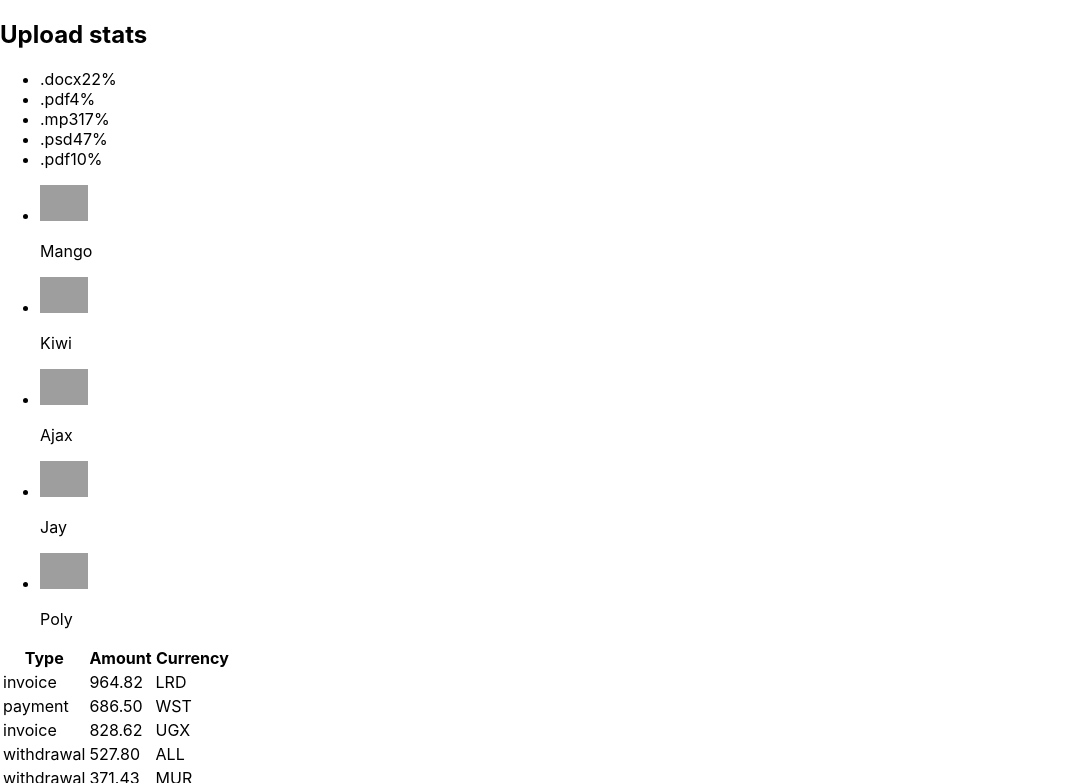
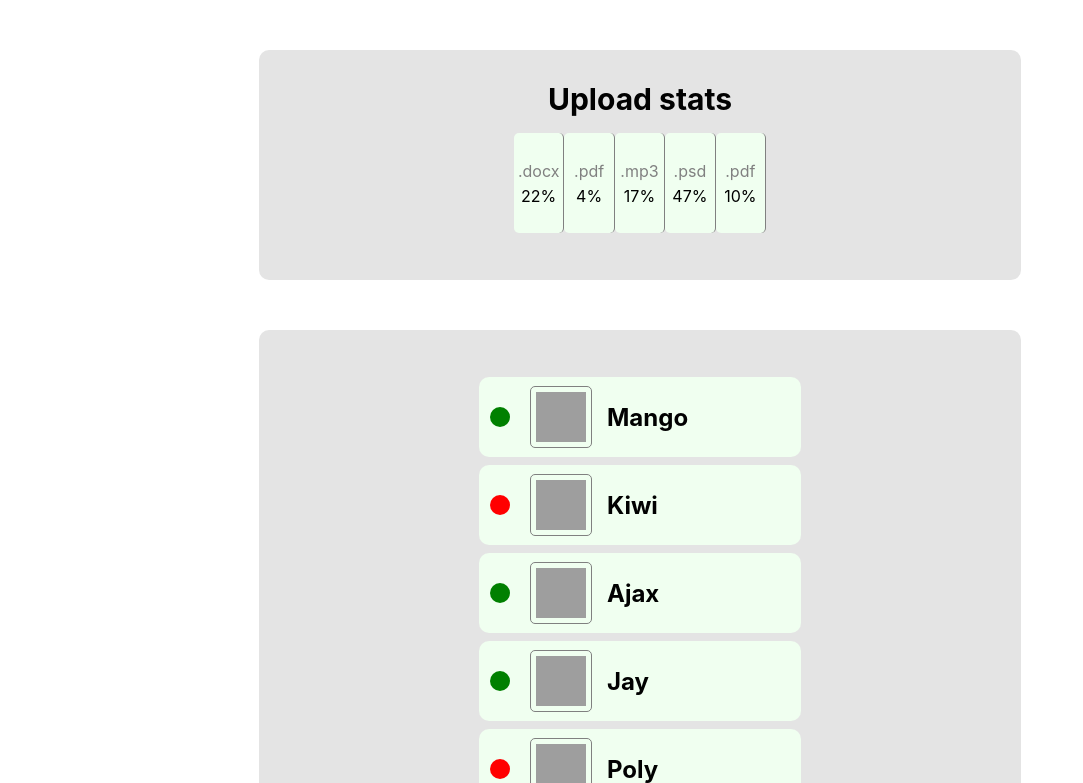
Before and after one commit to KhrystynaHirna/goit-react-hw-01-components, a React (Create React App) app: page / in a window 1280 px wide. Shown: the part 577-1360 px from the top of the page, without its empty margins (0-1083 px from the left). Built offline with nearby package versions, Linux system fonts and the light colour scheme; grey boxes are pictures that could not be loaded.

Commit message:
styles done

```diff
--- a/src/components/friend-list/FriendList.jsx
+++ b/src/components/friend-list/FriendList.jsx
@@ -1,17 +1,21 @@
+import s from "./FriendList.module.css";
 import PropTypes from "prop-types";
 
 
-export const FriendList = ({friends}) => {
+export const FriendList = ({ friends }) => {
     return (
-      <ul className="friend-list">
-            {friends.map(({avatar, name, isOnline, id }) => (
-                <li className="item" key={id}>
-                    <span className="status">{ isOnline }</span>
-                    <img className="avatar" src={avatar} alt={name} width="48" />
-                    <p className="name">{ name }</p>
+    <div className={s.container}>
+            <ul className={s.friendList}>
+                {friends.map(({ avatar, name, isOnline, id }) => (
+
+                <li className={s.item} key={id}>
+                    <span className={isOnline ? s.online : s.offline}></span>
+                    <img className={s.avatar} src={avatar} alt={name} width="48" />
+                    <p className={s.name}>{ name }</p>
               </li>
             ))}
-     </ul>
+            </ul>
+        </div>
     )
 }
 
--- a/src/components/friend-list/FriendList.module.css
+++ b/src/components/friend-list/FriendList.module.css
@@ -0,0 +1,57 @@
+.container {
+  display: flex;
+  flex-direction: column;
+  align-items: center;
+
+  margin: 50px auto;
+  padding: 30px;
+  width: 700px;
+  height: auto;
+
+  border: 1px solid transparent;
+  border-radius: 10px;
+  background-color: rgb(228, 228, 228);
+}
+.friendList {
+  list-style: none;
+  display: flex;
+  flex-direction: column;
+  padding-left: 0;
+}
+.item {
+  display: flex;
+  align-items: center;
+  border: 1px solid transparent;
+  border-radius: 10px;
+  margin-bottom: 8px;
+  width: 300px;
+  background-color: honeydew;
+  padding: 8px 10px;
+}
+.avatar {
+  width: 50px;
+  height: 50px;
+  border: 1px solid grey;
+  border-radius: 5px;
+  margin-right: 15px;
+  padding: 5px;
+}
+.name {
+  font-size: 24px;
+  font-weight: 700;
+  margin: 0;
+}
+.online {
+  border-radius: 50%;
+  width: 20px;
+  height: 20px;
+  margin-right: 20px;
+  background-color: green;
+}
+.offline {
+  border-radius: 50%;
+  width: 20px;
+  height: 20px;
+  margin-right: 20px;
+  background-color: red;
+}
--- a/src/components/social-profile/Profile.module.css
+++ b/src/components/social-profile/Profile.module.css
@@ -4,13 +4,15 @@
   background-color: honeydew;
 }
 .profile {
+  display: flex;
+  flex-direction: column;
+  align-items: center;
+
   margin: 0 auto;
   padding: 30px;
   width: 700px;
   height: auto;
-  display: flex;
-  flex-direction: column;
-  align-items: center;
+
   border: 1px solid transparent;
   border-radius: 10px;
   background-color: rgb(228, 228, 228);
@@ -22,30 +24,33 @@
 }
 .name {
   font-size: 24px;
-  margin: 0;
-  margin-top: 20px;
   font-weight: 700;
+
+  margin: 20px 0 0;
 }
 .tag {
   font-size: 18px;
+  font-weight: 700;
+
   color: gray;
-  font-weight: 700;
-  margin: 0;
-  margin-top: 20px;
+  margin: 20px 0 0;
 }
 .stats {
   display: flex;
+  justify-content: center;
+
+  width: 252px;
+  height: 100px;
+
   list-style: none;
   padding-left: 0;
-  width: 252px;
-  height: 100px;
-  justify-content: center;
 }
 .statsItem {
   display: flex;
   flex-direction: column;
   align-items: center;
   justify-content: center;
+
   border-right: 1px solid gray;
   border-radius: 5px;
   margin: 0;
--- a/src/components/statistics/Statistics.jsx
+++ b/src/components/statistics/Statistics.jsx
@@ -1,14 +1,19 @@
 import PropTypes from "prop-types";
+import s from "./Statistics.module.css"
+
+function getRandomHexColor() {
+    return `#${Math.floor(Math.random() * 16777215).toString(14)}`;
+}
 
 export const Statistics = ({ title, data }) => {
     return (
-        <section className="statistics">
-            {title && <h2 className="title">Upload stats</h2>}
-            <ul className="stat-list">
+        <section className={s.statistics}>
+            {title && <h2 className={s.title}>Upload stats</h2>}
+            <ul className={s.statsList}>
                 {data.map(({ id, label, percentage }) => (
-                    <li className="item" key={id}>
-                        <span className="label">{label}</span>
-                        <span className="percentage">{percentage}%</span>
+                    <li className={s.statsItem} key={id} style={{backgroundColor: getRandomHexColor()}}>
+                        <span className={s.label}>{label}</span>
+                        <span className={s.percentage}>{percentage}%</span>
                     </li>
                 ))}
             </ul>
--- a/src/components/statistics/Statistics.module.css
+++ b/src/components/statistics/Statistics.module.css
@@ -0,0 +1,50 @@
+.statistics {
+  display: flex;
+  flex-direction: column;
+  align-items: center;
+
+  margin: 50px auto;
+  padding: 30px;
+  width: 700px;
+  height: auto;
+
+  border: 1px solid transparent;
+  border-radius: 10px;
+  background-color: rgb(228, 228, 228);
+}
+.title {
+  margin: 0;
+  font-size: 30px;
+  font-weight: 700;
+}
+.statsList {
+  display: flex;
+  justify-content: center;
+
+  width: 252px;
+  height: 100px;
+
+  list-style: none;
+  padding-left: 0;
+}
+
+.statsItem {
+  display: flex;
+  flex-direction: column;
+  align-items: center;
+  justify-content: center;
+
+  border-right: 1px solid gray;
+  border-radius: 5px;
+  margin: 0;
+  width: 200px;
+  background-color: honeydew;
+}
+.label {
+  color: gray;
+  margin-bottom: 5px;
+}
+.percentage {
+  color: black;
+  font-size: 700;
+}
--- a/src/components/transaction-history/TransactionHistory.jsx
+++ b/src/components/transaction-history/TransactionHistory.jsx
@@ -1,25 +1,28 @@
 import PropTypes from "prop-types";
+import s from "./TransactionHistory.module.css";
 
 export const TransactionHistory = ({items}) => {
     return (
-    <table className="transaction-history">
-        <thead>
-            <tr>
-            <th>Type</th>
-            <th>Amount</th>
-            <th>Currency</th>
+    <div className={s.container}>
+        <table className={s.transactionHistory}>
+        <thead className={s.thead}>
+            <tr className={s.tr}>
+            <th className={s.th}>Type</th>
+            <th className={s.th}>Amount</th>
+            <th className={s.th}>Currency</th>
             </tr>
         </thead>
 
         {items.map(({ id, type, amount, currency }) => (
-        <tbody key={id}>
-            <tr>
-            <td>{type}</td>
-            <td>{amount}</td>
-            <td>{currency}</td>
+        <tbody className={s.tbody} key={id}>
+            <tr className={s.tr}>
+            <td className={s.td}>{type}</td>
+            <td className={s.td}>{amount}</td>
+            <td className={s.td}>{currency}</td>
             </tr>
         </tbody> ))}
-    </table>
+        </table>
+    </div>
     )
 }
 
--- a/src/components/transaction-history/TransactionHistory.module.css
+++ b/src/components/transaction-history/TransactionHistory.module.css
@@ -0,0 +1,52 @@
+.container {
+  display: flex;
+  flex-direction: column;
+  align-items: center;
+
+  margin: 50px auto;
+  padding: 30px;
+  width: 700px;
+  height: auto;
+
+  border: 1px solid transparent;
+  border-radius: 10px;
+  background-color: rgb(228, 228, 228);
+}
+
+.transactionHistory {
+  border-collapse: collapse;
+  box-shadow: 0px 0px 6px 0px rgba(61, 55, 61, 0.7);
+  margin-top: 50px;
+}
+
+.thead {
+  background-color: rgb(168, 101, 47);
+}
+
+.th {
+  width: 200px;
+  padding: 10px;
+  text-transform: uppercase;
+  color: aliceblue;
+  font-weight: 500;
+}
+
+.th {
+  border: 1px solid aliceblue;
+}
+
+.tbody {
+  text-align: center;
+}
+
+.td {
+  border: 1px solid aliceblue;
+  padding: 10px;
+  color: rgb(137, 139, 140);
+}
+.tr:nth-child(2n) {
+  background-color: rgb(238, 246, 249);
+}
+.td:first-of-type {
+  text-transform: capitalize;
+}
```
